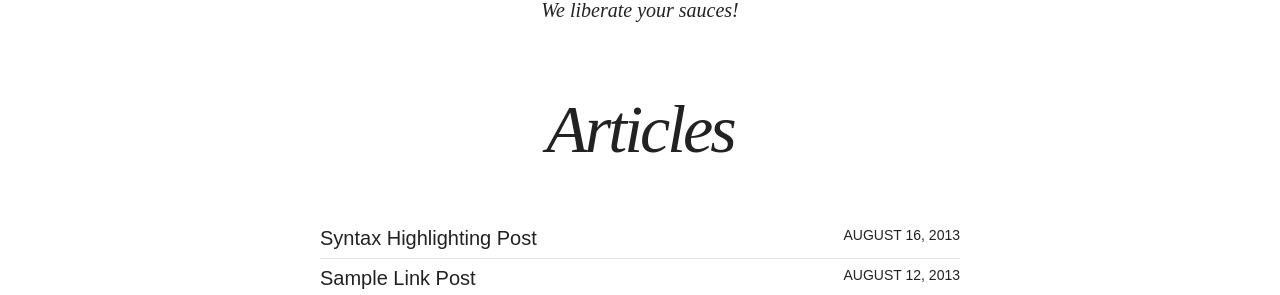
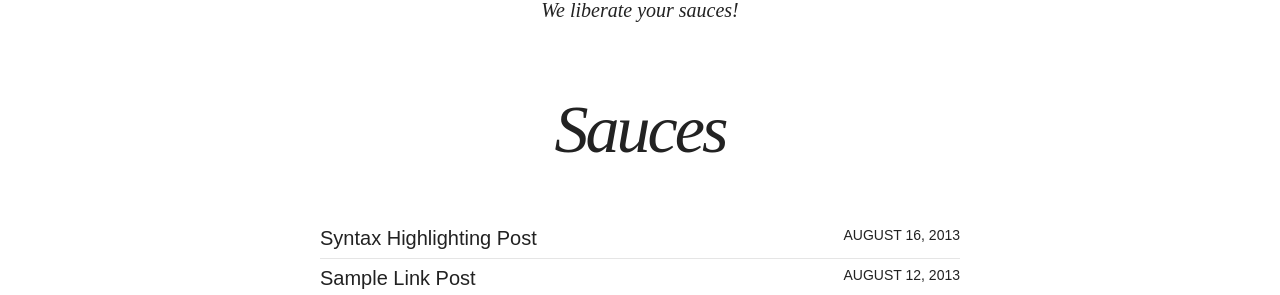
Before and after one commit to JannKleen/opensauceproject, a Jekyll site: the page built from articles.html, in a window 1280 px wide. Shown: the part 373-668 px from the top of the page. Built offline with Jekyll 4.4.1, drawn with Linux system fonts in a browser that asks for light colours; nearby versions of some CDN libraries.

Commit message:
change permalink to sauces

```diff
--- a/_config.yml
+++ b/_config.yml
@@ -35,7 +35,7 @@
   - title: About
     url: /about/
   - title: Sauces
-    url: /articles/
+    url: /sauces/
 
 
 # http://en.wikipedia.org/wiki/List_of_tz_database_time_zones
--- a/articles.html
+++ b/articles.html
@@ -1,8 +1,8 @@
 ---
 layout: page
-permalink: /articles/
-title: Articles
-description: "An archive of posts sorted by date."
+permalink: /sauces/
+title: Sauces
+description: "An archive of sauces sorted by date."
 ---
 
 <ul class="post-list">
```
